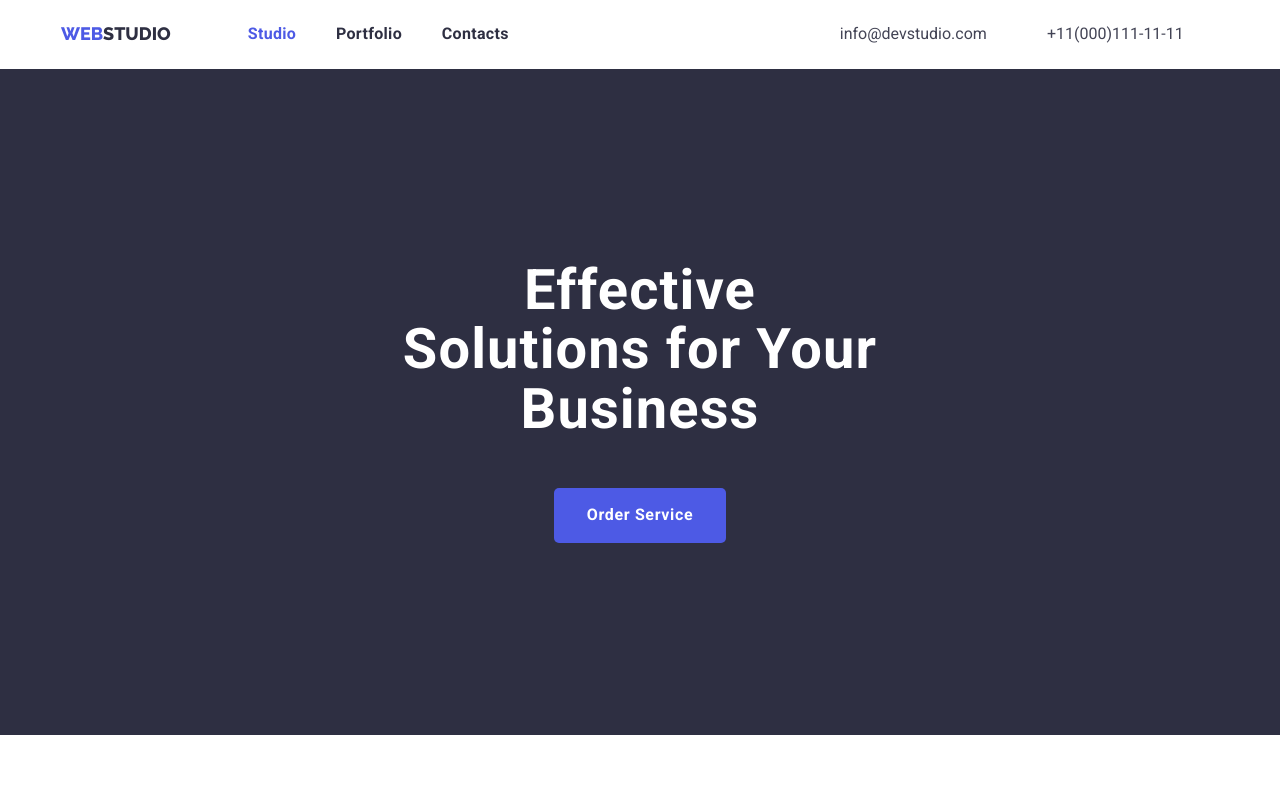
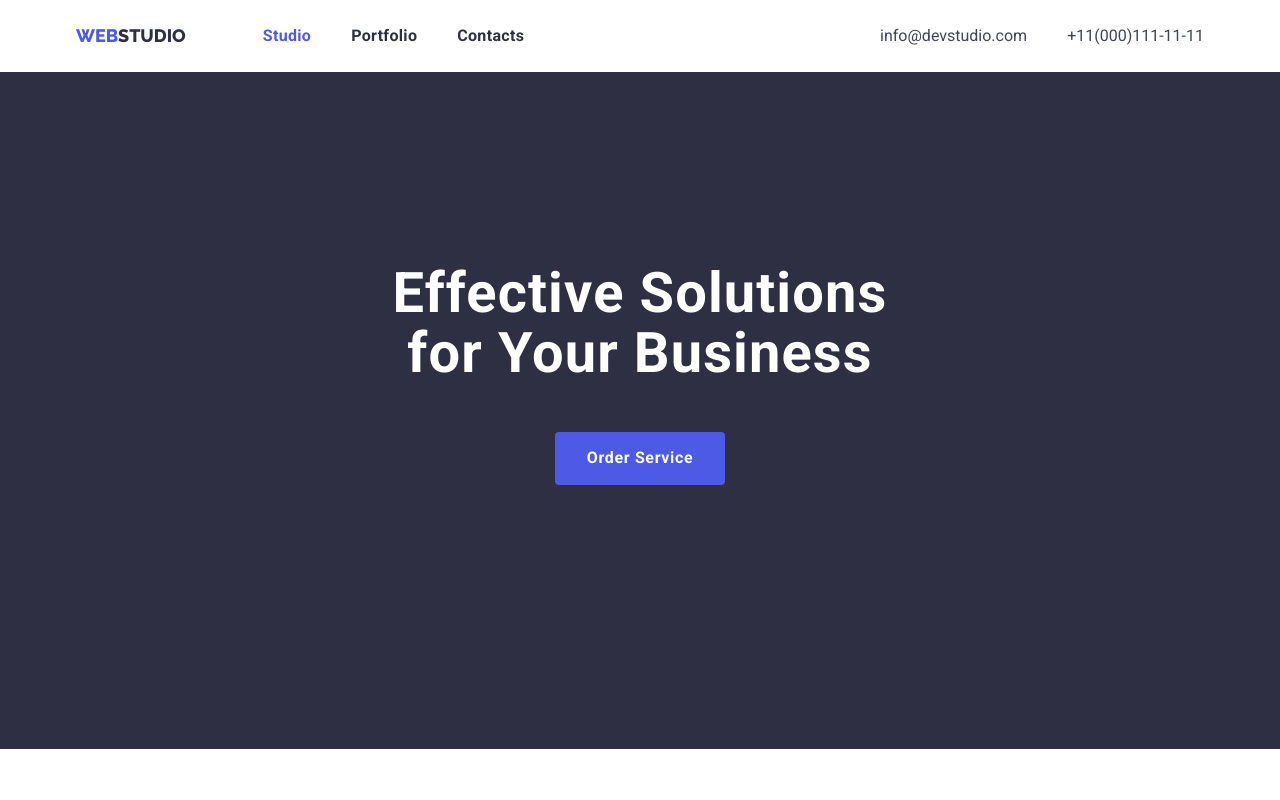
Before and after one commit to Usatuy29/goit-markup-hw-03, a plain HTML site: page index.html in a window 1280 px wide. Shown: the top 800 px of the page. Drawn offline with nearby package versions, Linux system fonts and the light colour scheme.

Commit message:
update index.html

```diff
--- a/css/styles.css
+++ b/css/styles.css
@@ -39,13 +39,33 @@ color: var(--text);
     clip: rect(0 0 0 0);
     overflow: hidden;
   }
-ul{
+ul,
+ol{
 list-style: none;
+padding-left: 0;
+margin: 0;
+}
+img{
+    display: block;
+    width: 100%;
+    height: auto;
+}
+button{
+    display: block;
+    cursor: pointer;
+    border: none;
+    border-radius: 4px;
+}
+a{
+    text-decoration:none;
+    color: inherit;
 }
 h1,
 h2,
 h3,
 h4,
+h5,
+h6,
 p{
     margin-top: 0;
     margin-bottom: 0;
@@ -53,13 +73,16 @@ p{
 .conteiner{
     width: 1158px;
     margin: 0 auto;
-
+    padding: 0 15px;
+}
+section{
+    padding-top: 120px;
+    padding-bottom: 120px;
 }
 /* head*/
 .page-header{
     display: flex;
-    flex-direction: row;
-    justify-content: flex-start;
+    align-items: center;
 
 }
 .logo{
@@ -69,7 +92,6 @@ p{
     font-size: 18px;
     Line-height: 1.14;
     font-weight: 800;
-    cursor: pointer;
     padding-top: 24px;
     padding-bottom: 24px;
 
@@ -84,17 +106,12 @@ p{
 
 /*site nav*/
 .site-nav{
+    margin-left: 77px;
     margin-top: 0;
     margin-bottom: 0;
-    margin-left: 77px;
     padding-left: 0;
     display: flex;
-    flex-direction: row;
-    justify-content: space-between;
-    padding-top: 24px;
-    padding-bottom: 24px;
-    width: 261px;
-
+    gap: 40px   ;
 }
 .site-nav .link{
     text-decoration: none;
@@ -103,6 +120,8 @@ p{
     line-height: 1.28;
     font-weight: 700;
     letter-spacing: 0.02em;
+    padding: 26px 0;
+    display: block;
 }
 .site-nav .link:hover,
 .site-nav .link:focus{
@@ -115,15 +134,9 @@ p{
     color: #4D5AE5;}
 /*contacts*/
 .contacts{
-    margin-top: 0;
-    margin-bottom: 0;
-    margin-left: 331px;
-    padding-top: 24px;
-    padding-bottom: 24px;
-    width: 344px;
+    margin-left: auto;
     display: flex;
-    flex-direction: row;
-    justify-content: space-between;
+    gap: 40px;
 }
 .contacts .mail{
     text-decoration: none;
@@ -144,6 +157,7 @@ p{
     background-color:var(--dark);
     text-align: center;
     padding-top: 192px;
+    padding-bottom: 192px;
 
 }
 .hero-title{
@@ -154,8 +168,7 @@ p{
     letter-spacing: 0.02em;
     margin-right: auto;
     margin-left: auto;
-
-    max-width: 492px;
+    width: 496px;
 }
 .button{
     color:#ffffff;
@@ -165,12 +178,11 @@ p{
     font-weight: 700;
     letter-spacing: 0.04em;
     font-family: 'Roboto';
-    cursor: pointer;
     padding: 16px 32px;
-    border: 1px solid transparent;
-    border-radius: 5px;
     margin-top: 48px;
-    margin-bottom: 192px;
+    margin-bottom: 72px;
+    margin-left: auto;
+    margin-right: auto;
 }
 .button:hover
 .button:focus{
@@ -180,7 +192,6 @@ p{
 /*section */
 .content-list{
     display: flex;
-    margin-top: 120px;
     margin-bottom: 0;
     flex-direction: row;
     justify-content: space-between;
@@ -210,11 +221,9 @@ p{
     Line-height: 0.95;
     letter-spacing: 0.02em;
     text-align: center;
-    padding-top: 120px;
 }
 .section-item{
     margin-top: 72px;
-    margin-bottom: 120px;
     display: flex;
     flex-direction: row;
     justify-content: space-between;
@@ -237,7 +246,6 @@ p{
 }
 .team{
     background-color: #F4F4FD;
-    padding-bottom: 120px;
 
 }
 .name{
@@ -270,7 +278,6 @@ footer{
     font-size: 18px;
     Line-height: 1.14;
     font-weight: 800;
-    cursor: pointer;
 
 }
 .logo-end{
@@ -296,11 +303,8 @@ footer{
     flex-direction: row;
     justify-content: space-between;
     width: 586px;
-    margin-top: 96px;
-    margin-bottom: 0;
     margin-left: auto;
     margin-right: auto;
-    padding-left: 0;
 }
 .button-icon{
     font-family:'Roboto';
@@ -324,8 +328,6 @@ footer{
 /*services section*/
 .servises-list{
 margin-top: 72px;
-margin-bottom: 120px;
-padding-left: 0;
 display: flex;
 flex-wrap: wrap;
 justify-content: space-between;
--- a/index.html
+++ b/index.html
@@ -13,8 +13,9 @@
 </head>
 <body>
 
-    <div class="conteiner">
-    <header class="page-header">
+
+    <header class="">
+    <div class="conteiner page-header">
         <a href="./index.html" class="logo">
             WEB<span class="part-logo">STUDIO</span>
         </a>
@@ -29,13 +30,14 @@
          <a href="mailto:info@devstudio.com" class="mail">info@devstudio.com</a>
          <a href="tel:+11(000)111-11-11" class="mail">+11(000)111-11-11</a>
      </div>
+    </div>
     </header>
-    </div>
-
     <main>
         <section class="hero">
+            <div class="conteiner">
             <h1 class="hero-title">Effective Solutions for Your Business</h1>
             <button type="button" class="button">Order Service</button>
+            </div>
         </section>
         <section>
         <div class="conteiner">
```
Also changed, not shown: portfolio.html (+6 -5 lines).
